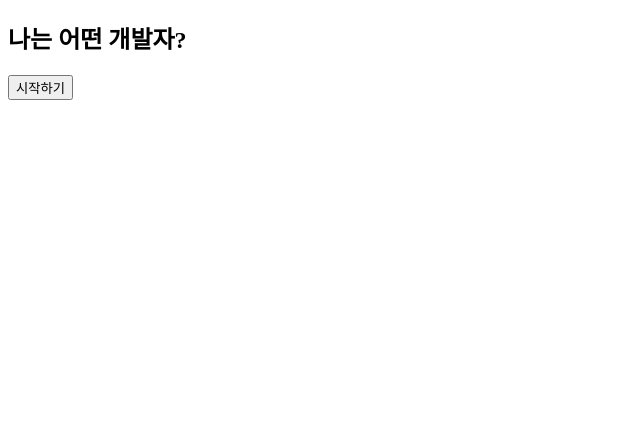
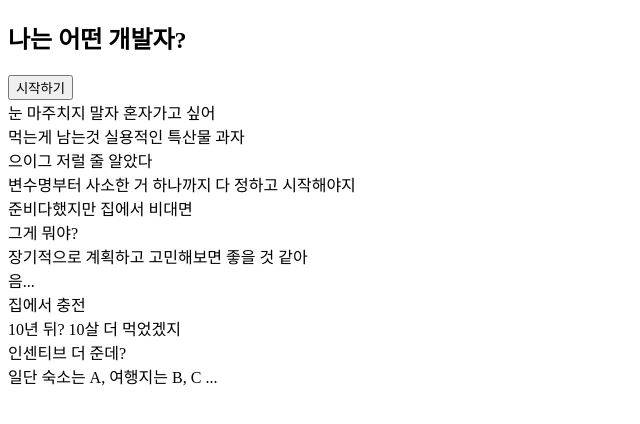
Before and after one commit to billiweb/5959-survey-project, a React (Create React App) app: page / in a window 1280 px wide. Shown: the top 424 px of the page, without its empty margins (0-640 px from the left). Built offline with nearby package versions, Linux system fonts and the light colour scheme; data requests are answered from the project's data file.

Commit message:
db Date 화면에 뿌리기 수정

```diff
--- a/package.json
+++ b/package.json
@@ -8,6 +8,7 @@
     "@testing-library/react": "^13.0.0",
     "@testing-library/user-event": "^13.2.1",
     "axios": "^1.4.0",
+    "global": "^4.4.0",
     "json-server": "^0.17.3",
     "react": "^18.2.0",
     "react-dom": "^18.2.0",
@@ -23,7 +24,8 @@
     "start": "react-scripts start",
     "build": "react-scripts build",
     "test": "react-scripts test",
-    "eject": "react-scripts eject"
+    "eject": "react-scripts eject",
+    "run-server": "json-server --watch db.json --port 3001"
   },
   "eslintConfig": {
     "extends": [
--- a/src/App.js
+++ b/src/App.js
@@ -1,6 +1,7 @@
 import { QueryClient, QueryClientProvider } from 'react-query';
 import Router from './shared/Router';
 import React from 'react';
+import Survey from './pages/Survey';
 
 const queryClient = new QueryClient();
 
--- a/src/index.js
+++ b/src/index.js
@@ -1,12 +1,19 @@
-import React from "react";
-import ReactDOM from "react-dom/client";
-import App from "./App";
-import store from "./redux/config/configStore";
-import { Provider } from "react-redux";
+import React from 'react';
+import ReactDOM from 'react-dom/client';
+import App from './App';
+import store from './redux/config/configStore';
+import { Provider } from 'react-redux';
+import { QueryClient, QueryClientProvider } from 'react-query';
+import Survey from './pages/Survey';
 
-const root = ReactDOM.createRoot(document.getElementById("root"));
+const queryClient = new QueryClient();
+
+const root = ReactDOM.createRoot(document.getElementById('root'));
 root.render(
-  <Provider store={store}>
-    <App />
-  </Provider>
+  <QueryClientProvider client={queryClient}>
+    <Provider store={store}>
+      <App />
+      <Survey />
+    </Provider>
+  </QueryClientProvider>
 );
--- a/src/pages/Survey.jsx
+++ b/src/pages/Survey.jsx
@@ -1,10 +1,27 @@
 import { useQuery } from 'react-query';
-import { getSurvey } from '../api/survey';
+import axios from 'axios';
 
 function Survey() {
-  const data = useQuery('survey', getSurvey);
+  const { data, isLoading, error } = useQuery('survey', async () => {
+    const response = await axios.get('http://localhost:3001/survey');
+    return response.data;
+  });
+  console.log(data);
+  if (isLoading) {
+    return <div>Loading...</div>;
+  }
 
-  return <div>survey</div>;
+  if (error) {
+    return <div>Error occurred: {error.message}</div>;
+  }
+
+  return (
+    <div>
+      {data.map((post) => {
+        return <div key={post.id}>{post.answer1}</div>;
+      })}
+    </div>
+  );
 }
 
 export default Survey;
```
Also changed, not shown: 2 other files (tests, documents, lock files or other folders).
